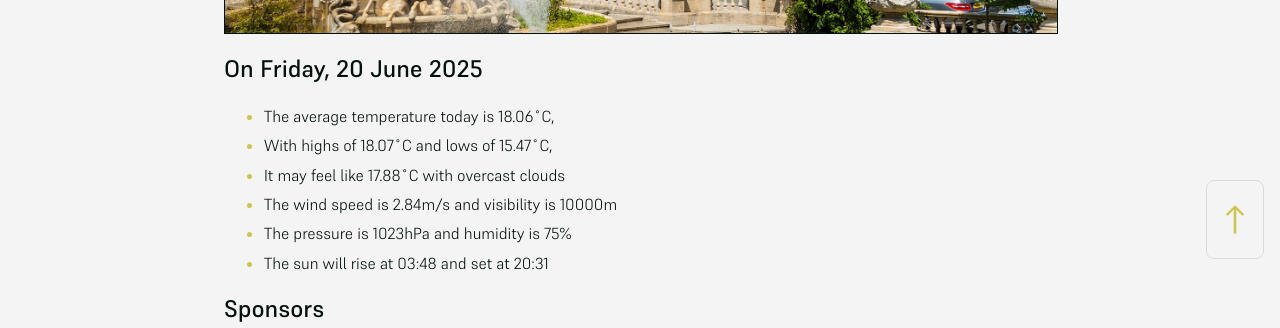
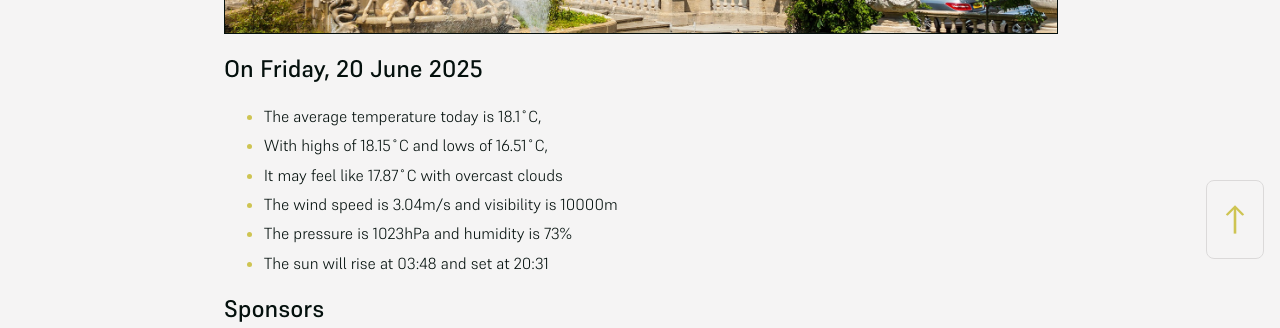
Before and after one commit to mat-0/cheltenham-open-data, a Jekyll site: the page built from index.md, in a window 1280 px wide. Shown: the part 625-953 px from the top of the page. Built offline with Jekyll 4.4.1, drawn with Linux system fonts in a browser that asks for light colours.

Commit message:
Updated 2025-06-20 03:20:54

```diff
--- a/index.md
+++ b/index.md
@@ -10,11 +10,11 @@ seo: Menu
 <!-- weather_marker starts -->
 ## On Friday, 20 June 2025
 
-- The average temperature today is 18.06˚C,
-- With highs of 18.07˚C and lows of 15.47˚C,
-- It may feel like 17.88˚C with overcast clouds
-- The wind speed is 2.84m/s and visibility is 10000m
-- The pressure is 1023hPa and humidity is 75%
+- The average temperature today is 18.1˚C,
+- With highs of 18.15˚C and lows of 16.51˚C,
+- It may feel like 17.87˚C with overcast clouds
+- The wind speed is 3.04m/s and visibility is 10000m
+- The pressure is 1023hPa and humidity is 73%
 - The sun will rise at 03:48 and set at 20:31
 
 <!-- weather_marker ends -->
```
Also changed, not shown: _data/flood.json (+4 -4 lines), _pages/news.md (+8 -8 lines).
